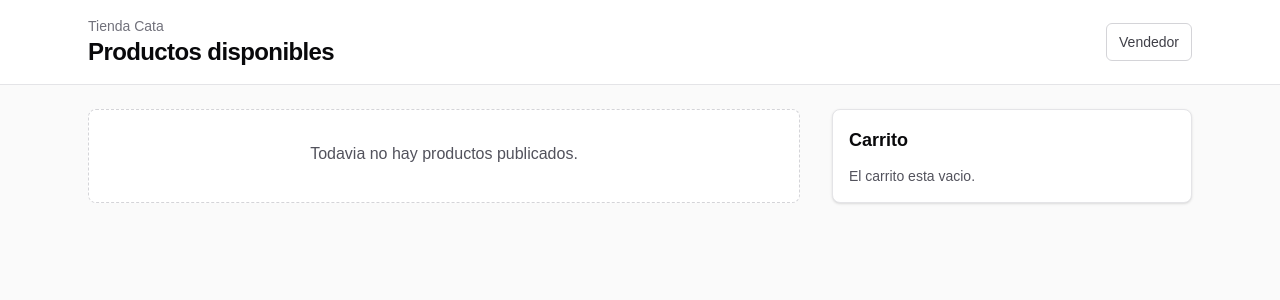
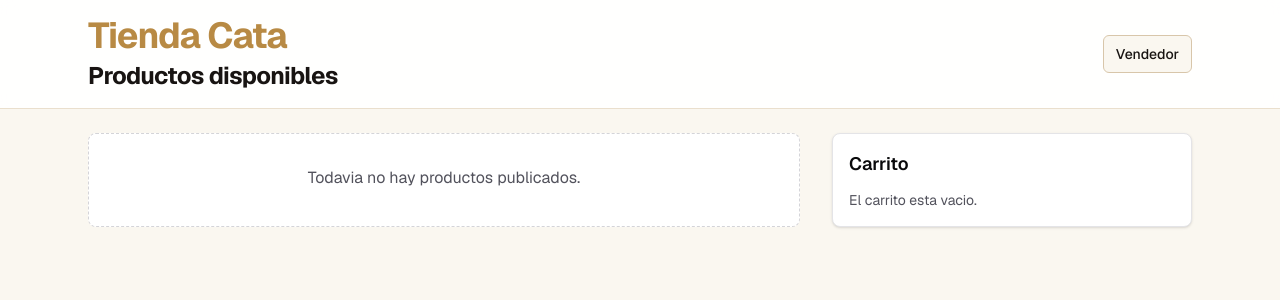
Before and after one commit to Javier-Acosta/Centro-Optico, a Next.js app: page / in a window 1280 px wide. Shown: the top 300 px of the page. Built offline with nearby package versions, Linux system fonts and the light colour scheme.

Commit message:
Highlight Tienda Cata brand

```diff
--- a/app/globals.css
+++ b/app/globals.css
@@ -2,7 +2,9 @@
 
 :root {
   --background: #fafafa;
-  --foreground: #18181b;
+  --foreground: #181412;
+  --brand: #b88a44;
+  --brand-soft: #faf7f0;
 }
 
 @theme inline {
@@ -10,12 +12,13 @@
   --color-foreground: var(--foreground);
   --font-sans: var(--font-geist-sans);
   --font-mono: var(--font-geist-mono);
+  --font-brand: var(--font-playfair);
 }
 
 body {
   background: var(--background);
   color: var(--foreground);
-  font-family: Arial, Helvetica, sans-serif;
+  font-family: var(--font-geist-sans), Arial, Helvetica, sans-serif;
 }
 
 button,
--- a/app/layout.tsx
+++ b/app/layout.tsx
@@ -1,5 +1,5 @@
 import type { Metadata } from "next";
-import { Geist, Geist_Mono } from "next/font/google";
+import { Geist, Geist_Mono, Playfair_Display } from "next/font/google";
 import "./globals.css";
 
 const geistSans = Geist({
@@ -12,6 +12,12 @@ const geistMono = Geist_Mono({
   subsets: ["latin"],
 });
 
+const playfair = Playfair_Display({
+  variable: "--font-playfair",
+  subsets: ["latin"],
+  weight: ["600", "700"],
+});
+
 export const metadata: Metadata = {
   title: "Tienda Cata",
   description: "Catalogo simple para vender productos con imagenes.",
@@ -19,7 +25,7 @@ export const metadata: Metadata = {
 
 export default function RootLayout({ children }: LayoutProps<"/">) {
   return (
-    <html lang="es" className={`${geistSans.variable} ${geistMono.variable} h-full antialiased`}>
+    <html lang="es" className={`${geistSans.variable} ${geistMono.variable} ${playfair.variable} h-full antialiased`}>
       <body className="min-h-full bg-zinc-50 text-zinc-950">{children}</body>
     </html>
   );
--- a/app/page.tsx
+++ b/app/page.tsx
@@ -8,14 +8,14 @@ export default async function Home() {
   const products = await listPublishedProducts().catch(() => []);
 
   return (
-    <main className="min-h-screen bg-zinc-50">
-      <header className="border-b border-zinc-200 bg-white">
+    <main className="min-h-screen bg-[#faf7f0]">
+      <header className="border-b border-[#eadfcd] bg-white/90 backdrop-blur">
         <div className="mx-auto flex max-w-6xl items-center justify-between px-4 py-4 sm:px-6">
           <div>
-            <p className="text-sm font-medium text-zinc-500">Tienda Cata</p>
-            <h1 className="text-2xl font-bold tracking-tight text-zinc-950">Productos disponibles</h1>
+            <p className="font-[var(--font-playfair)] text-3xl font-bold tracking-tight text-[#b88a44] sm:text-4xl">Tienda Cata</p>
+            <h1 className="mt-1 text-xl font-bold tracking-tight text-[#181412] sm:text-2xl">Productos disponibles</h1>
           </div>
-          <Link href="/admin" className="rounded-md border border-zinc-300 px-3 py-2 text-sm font-medium text-zinc-700 hover:bg-zinc-100">
+          <Link href="/admin" className="rounded-md border border-[#d8c6aa] bg-[#faf7f0] px-3 py-2 text-sm font-medium text-[#181412] hover:bg-[#f2eadc]">
             Vendedor
           </Link>
         </div>
```
